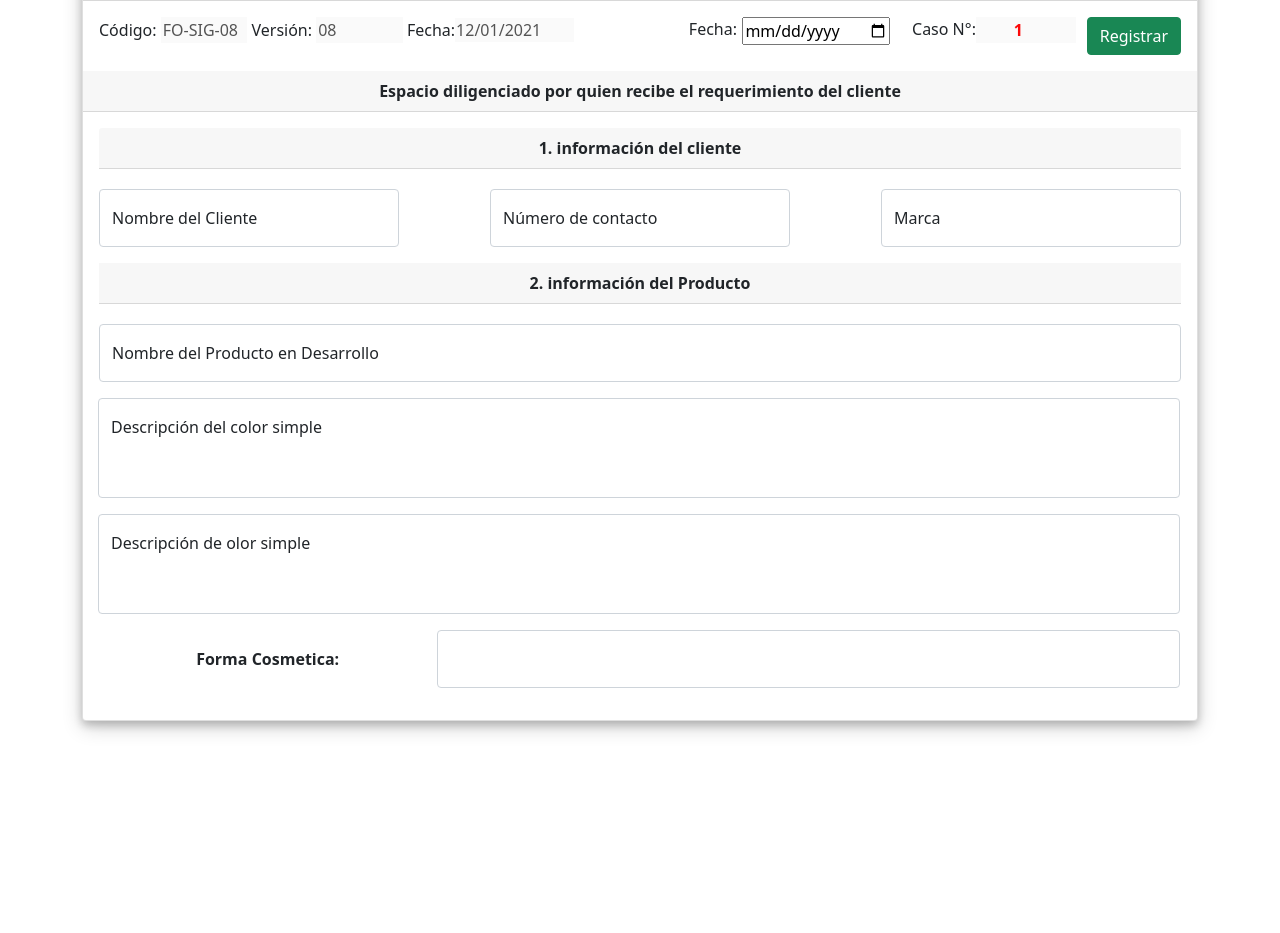
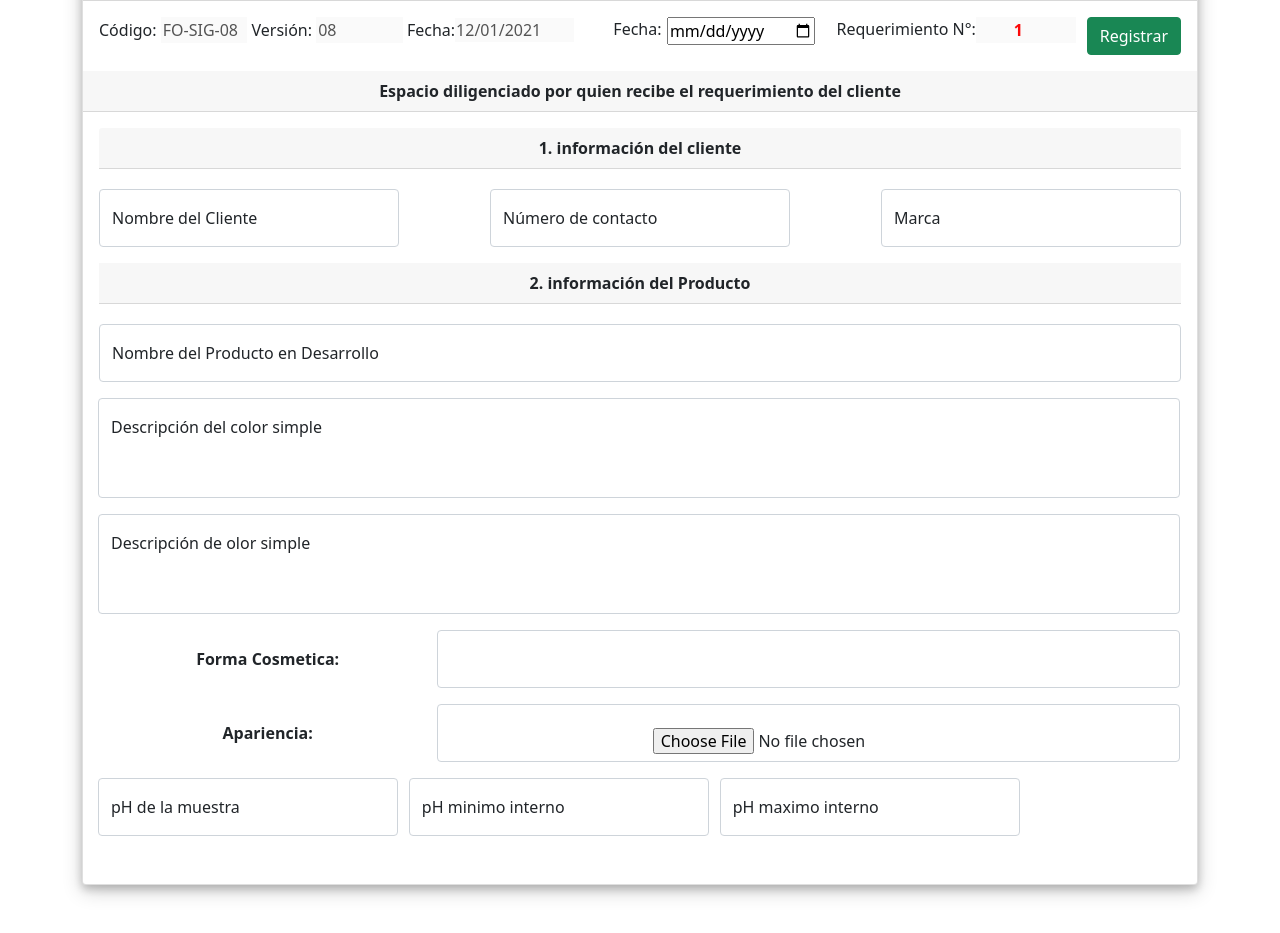
Before and after one commit to Graffyter/SamaraCosmetics, a plain HTML site: page formato-prueba.html in a window 1280 px wide. Shown: the part 265-1198 px from the top of the page. Before the commit the page ends 1034 px from the top, so only its background shows below. Drawn offline with Linux system fonts and the light colour scheme.

Commit message:
avances en el formato de maquilas

```diff
--- a/formato-prueba.html
+++ b/formato-prueba.html
@@ -58,11 +58,14 @@
             <div class="card-header">
                 <strong style="display: flex; justify-content: center;">FORMATO</strong>
                 <hr>
-                <strong style= "display: flex; justify-content: center;">Requerimientos del Cliente</strong>
-                <input type="text" style="float: right;  margin-top: 15px; border: none; font-weight: bold; color: #00A651;" disabled id= "usuarioIni">
+                <strong style="display: flex; justify-content: center;">Requerimientos del Cliente</strong>
+                <input type="text"
+                    style="float: right;  margin-top: 15px; border: none; font-weight: bold; color: #00A651;" disabled
+                    id="usuarioIni">
             </div>
             <div class="card-body">
-                <label for="" style="">Código:</label> <input style="min-width: 8%; max-width: 40px; border-style: none;" type="text" id="codigo" value="FO-SIG-08" disabled>
+                <label for="">Código:</label> <input style="min-width: 8%; max-width: 40px; border-style: none;"
+                    type="text" id="codigo" value="FO-SIG-08" disabled>
 
                 <label for="">Versión:</label> <input style="min-width: 8%; max-width: 30px; border-style: none;"
                     type="text" id="version" value="08" disabled>
@@ -75,14 +78,15 @@
 
                 <input
                     style="float: right; border-style: none; width: 100px; text-align: center; font-weight: bold; color: rgb(252, 9, 9);"
-                    id="caso" type="number" value="1" disabled><label style="float: right; ">Caso
+                    id="caso" type="number" value="1" disabled><label style="float: right; ">Requerimiento
                     N°:</label>
 
                 <input type="date" style="min-width: 10%; float: right; margin-right: 2%; " id="fech"
                     placeholder="Fecha"><label style="float: right; margin-right: 0.5%; ">Fecha:</label>
             </div>
             <div class="card-header">
-                <strong style="display: flex; justify-content: center;">Espacio diligenciado por quien recibe el requerimiento del cliente</strong>
+                <strong style="display: flex; justify-content: center;">Espacio diligenciado por quien recibe el
+                    requerimiento del cliente</strong>
             </div>
             <input type="text" id="codLista" style="display: none;">
             <div class="card-body">
@@ -93,8 +97,7 @@
                 <div class="input-group " style="margin-top: 20px;">
 
                     <div class="form-floating mb-3">
-                        <input type="text" class="form-control" id="name" placeholder="name@example.com"
-                            onchange="Nit(this.value)">
+                        <input type="text" class="form-control" id="name" placeholder="name@example.com" onchange="Nit(this.value)">
                         <label for="name">Nombre del Cliente</label>
                     </div>
 
@@ -107,34 +110,60 @@
                         <input type="text" class="form-control" id="marca" placeholder="name@example.com">
                         <label for="marca">Marca</label>
                     </div>
-                </div><div class="card-header">
+                </div>
+                <div class="card-header">
                     <strong style="display: flex; justify-content: center;"> 2. información del Producto </strong>
                 </div>
                 <div class="input-group prodinfo">
-
                     <div class="form-floating p2 mb-3">
                         <input type="text" class="form-control" id="nompro" placeholder="name@example.com">
                         <label for="nompro">Nombre del Producto en Desarrollo</label>
                     </div>
 
                     <div class="form-floating p2 mb-3" style="height: 100px;">
-                        <input type="text" class="form-control" id="colorDescription" placeholder="name@example.com" style="height: 100px;">
+                        <input type="text" class="form-control" id="colorDescription" placeholder="name@example.com"
+                            style="height: 100px;">
                         <label for="colordescription">Descripción del color simple</label>
                     </div>
 
                     <div class="form-floating p2 mb-3" style="height: 100px;">
-                        <input type="text" class="form-control" id="olorDescription" placeholder="name@example.com" style="height: 100px;">
+                        <input type="text" class="form-control" id="olorDescription" placeholder="name@example.com"
+                            style="height: 100px;">
                         <label for="olorDescription">Descripción de olor simple</label>
                     </div>
-                    <div class="form-floating mb-3"style="display: flex; width: 100%;">
+                    <div class="form-floating mb-3" style="display: flex; width: 100%;">
                         <div class="left-title">Forma Cosmetica:</div>
-                        <input type="text" class="form-control" id="muestra2" placeholder="Seleccione su area" list="reposici2">
+                        <input type="text" class="form-control" id="muestra2" placeholder="Seleccione su area"
+                            list="reposici2">
                         <datalist id="reposici2">
-                            <option >Forma cosmetica 1</option>
-                            <option >Forma cosmetica 2</option>
+                            <option>Forma cosmetica 1</option>
+                            <option>Forma cosmetica 2</option>
                         </datalist>
                     </div>
+                    <div class="form-floating mb-3" style="display: flex; width: 100%;">
+                        <div class="left-title">Apariencia:</div>
+                        <div class="form-control" style="display: flex; justify-content: center; align-items: center;">
+                            <input type="file" />
+                        </div>
+                    </div>
+                    <div class="form-floating mb-3" style="display: flex; width: 100%;">
+                        <div class="form-floating mb-3">
+                            <input type="text" class="form-control" id="ph1" placeholder="name@example.com" onchange="Nit(this.value)">
+                            <label for="ph1">pH de la muestra</label>
+                        </div>
+
+                        <div class="form-floating mb-3" style='margin-left: 1%;'>
+                            <input type="text" class="form-control" id="number" placeholder="name@example.com">
+                            <label for="ph2">pH minimo interno</label>
+                        </div>
+
+                        <div class="form-floating mb-3" style="margin-left: 1%;">
+                            <input type="text" class="form-control" id="ph3" placeholder="name@example.com">
+                            <label for="ph3">pH maximo interno</label>
+                        </div>
+                    </div>
                 </div>
+            </div>
 
 
         </div>
```
Also changed, not shown: styles.css.
